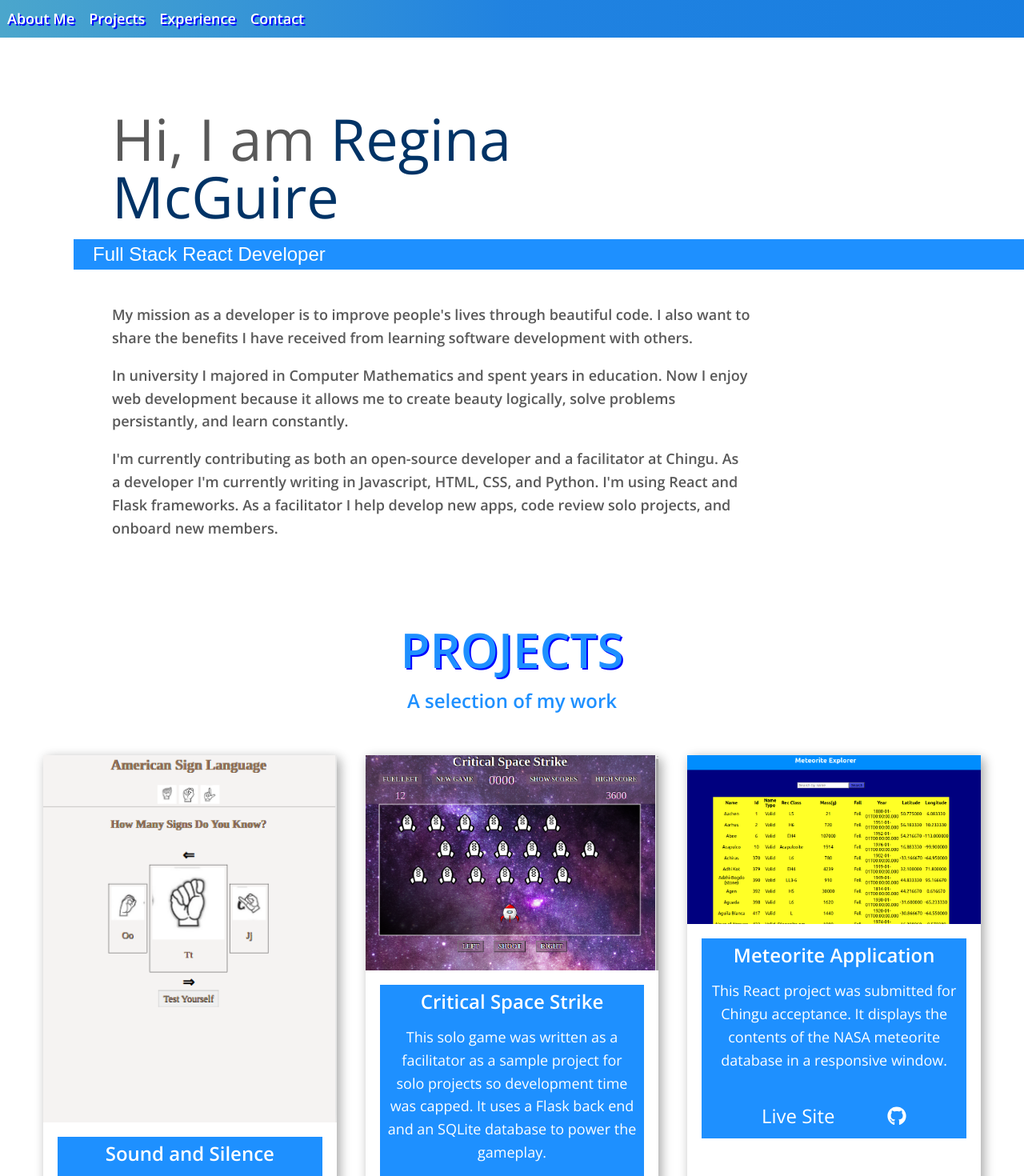
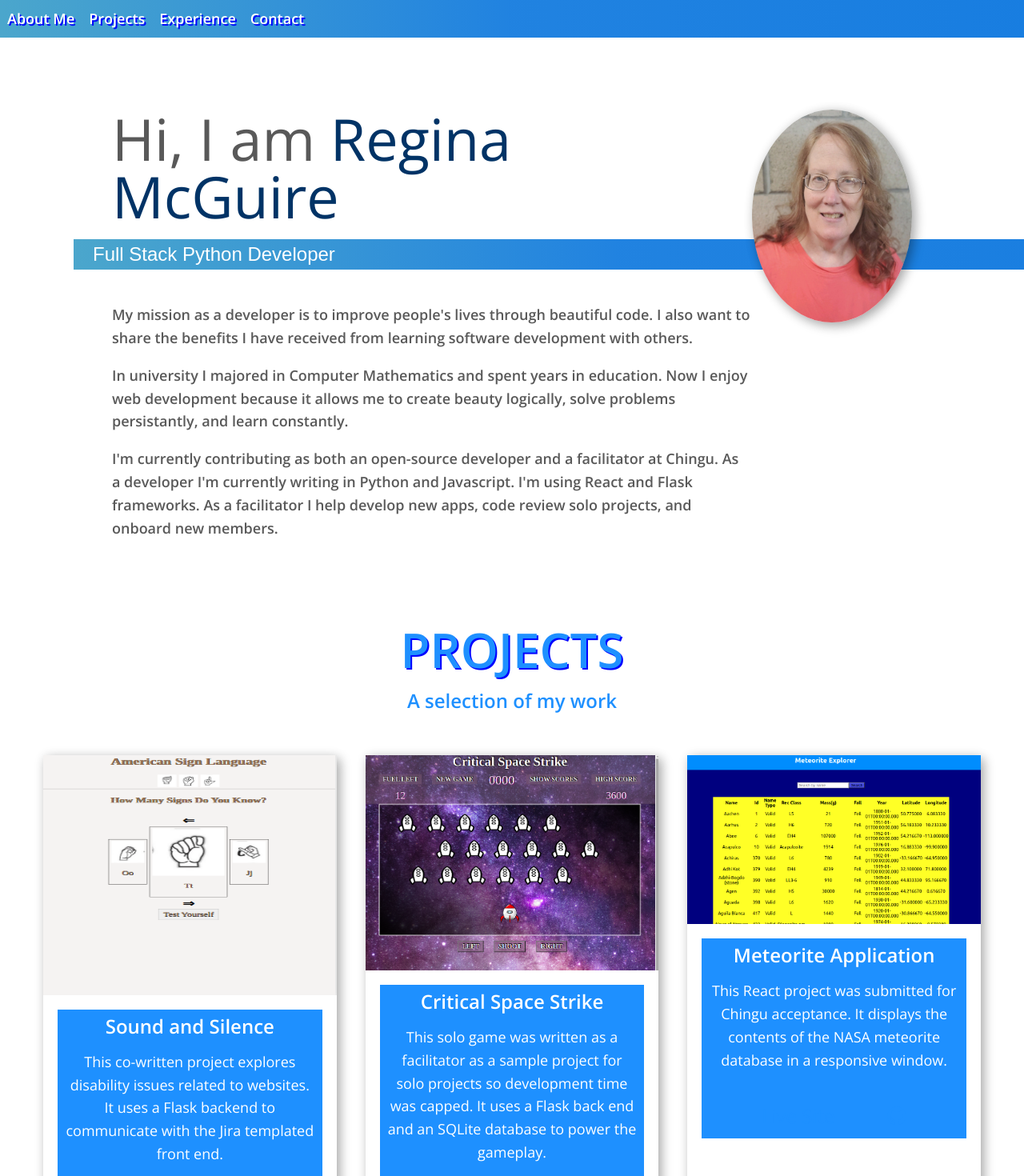
Before and after one commit to rmcguire6/react-portfolio, a React (Create React App) app: page / in a window 1280 px wide. Shown: the top 1470 px of the page at 80% size. Built offline with nearby package versions, Linux system fonts and the light colour scheme.

Commit message:
Add photo to About section

```diff
--- a/src/components/AboutMe.js
+++ b/src/components/AboutMe.js
@@ -1,4 +1,5 @@
 import React from "react";
+import regina from "../images/regina.jpg";
 
 const AboutMe = () => {
   return (
@@ -7,7 +8,7 @@ const AboutMe = () => {
         Hi, I am <span className="accent">Regina McGuire</span>
       </h1>
       <p className="section__subtitle section__subtitle--about">
-        Full Stack React Developer
+        Full Stack Python Developer
       </p>
       <div className="about-me__body">
         <p className="about-me__text">
@@ -22,12 +23,13 @@ const AboutMe = () => {
         </p>
         <p className="about-me__text">
           I'm currently contributing as both an open-source developer and a
-          facilitator at Chingu. As a developer I'm currently writing in
-          Javascript, HTML, CSS, and Python. I'm using React and Flask
-          frameworks. As a facilitator I help develop new apps, code review solo
-          projects, and onboard new members.
+          facilitator at Chingu. As a developer I'm currently writing in Python
+          and Javascript. I'm using React and Flask frameworks. As a facilitator
+          I help develop new apps, code review solo projects, and onboard new
+          members.
         </p>
       </div>
+      <img src={regina} alt="Regina's face" className="about-me__img" />
     </section>
   );
 };
--- a/src/styles/_layout.scss
+++ b/src/styles/_layout.scss
@@ -69,7 +69,13 @@
   color: var(--clr-darker-accent);
 }
 .section__subtitle--about {
-  background: var(--clr-accent);
+  background-color: var(--clr-accent);
+  background-image: linear-gradient(
+    to right,
+    rgba(255, 255, 0, 0.2),
+    rgba(43, 76, 102, 0.2),
+    rgba(0, 51, 102, 0.2)
+  );
   color: var(--clr-light);
   font-family: var(--ff-secondary);
   margin-bottom: 1em;
@@ -105,6 +111,7 @@
     padding-right: calc(200px + 4em);
   }
   .about-me__img {
+    border-radius: 50%;
     grid-area: img;
     position: relative;
     z-index: 2;
@@ -172,6 +179,7 @@
 .project__img {
   transition: transform 750ms cubic-bezier(0.5, 0, 0.5, 1), opacity 250ms linear;
   width: 100%;
+  max-height: 300px;
 }
 .project__desc {
   background-color: var(--clr-accent);
@@ -190,7 +198,7 @@
   margin: 0 0.5em;
 }
 .icon-list__link {
-  color: var(--clr-light);
+  color: var(--clr-accent);
   padding: 1em;
   font-size: var(--fs-h3);
 }
```
Also changed, not shown: src/images/regina.jpg (added), 1 other file (tests, documents, lock files or other folders).
